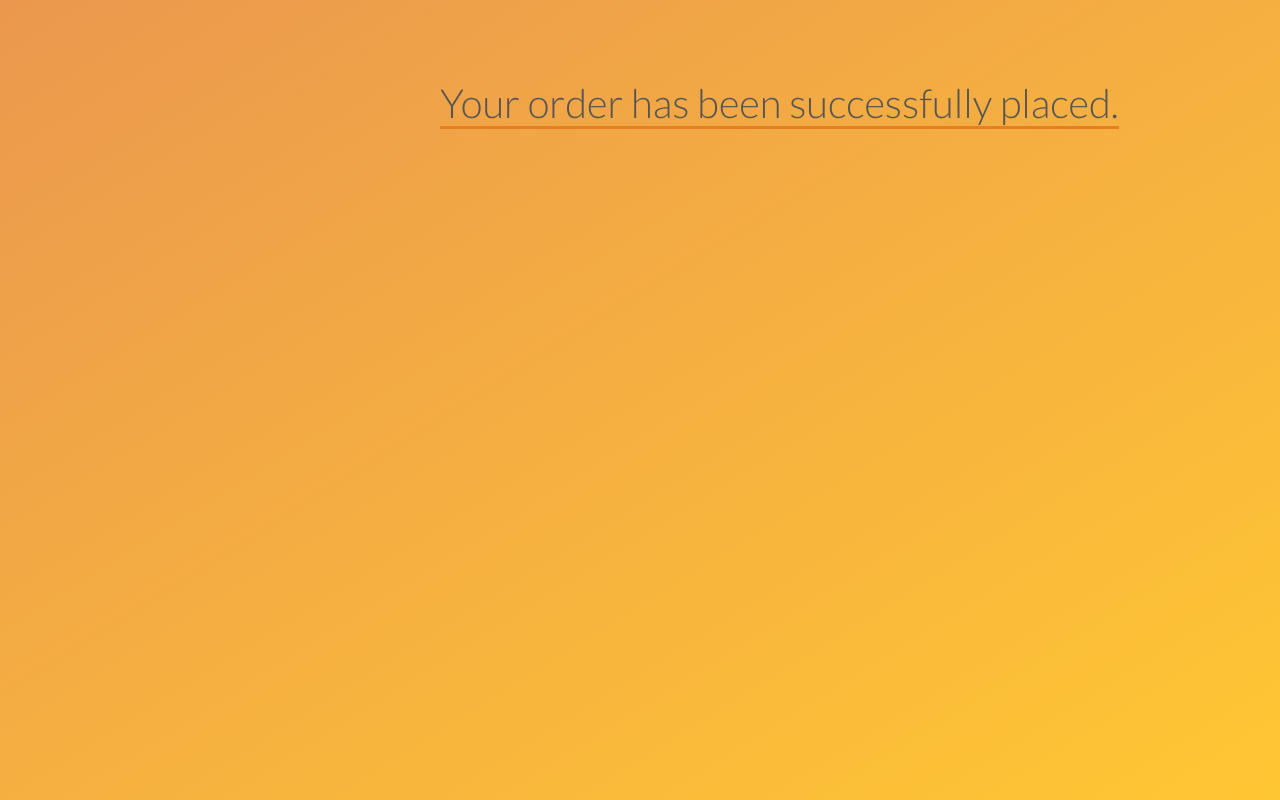
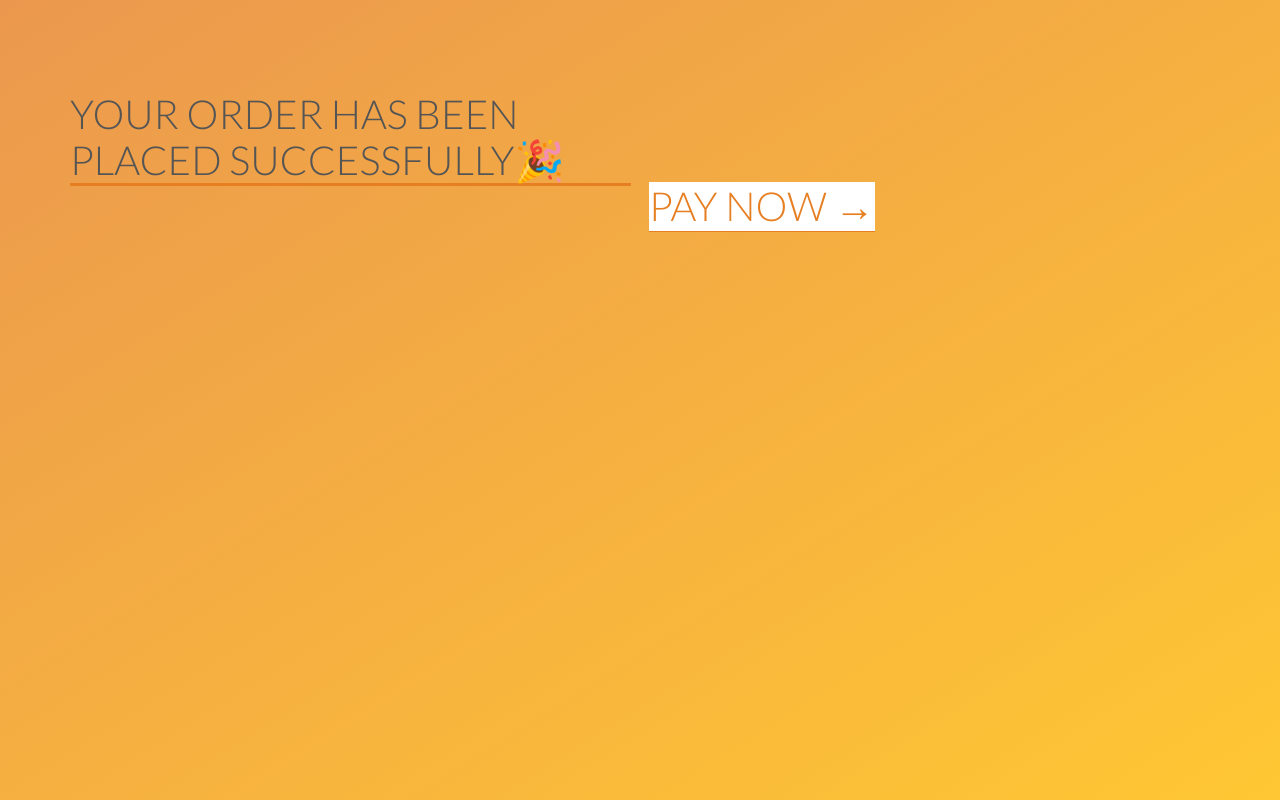
Before and after one commit to himanshu37378/foodifffin, a PHP site: page /submit.php in a window 1280 px wide. Run offline with PHP 8.4, Linux system fonts and the light colour scheme.

Commit message:
hello ji

```diff
--- a/index.php
+++ b/index.php
@@ -37,7 +37,7 @@
        <div class="hero-text-box">
         <h1>Goodbye junk food.<br> Hello super healthy meals.</h1>
         <a class="btn btn-full" href="form.php" target="_blank">I’m hungry</a>
-        <a class="btn btn-ghost" href="#meals">Show me more</a>
+        <a class="btn btn-full" href="#meals">Show me more</a>
         </div>
     </header>
 
@@ -367,7 +367,7 @@
             </div>
 
              <div class="u-center-text u-margin-top-big-8">
-               <a href="form.php" target="_blank" class="btn btn-full">ORDER NOW</a>
+               <a href="form.php" target="_blank" class="btn btn-full" name="month">ORDER NOW</a>
             </div>
 
 
--- a/resources/css/style.css
+++ b/resources/css/style.css
@@ -260,7 +260,7 @@ input[type=submit]:active{
 
 
 header{
-    background-image:linear-gradient(rgba(0, 0, 0, 0.7),rgba(0, 0, 0, 0.7)), url(img/hero.jpg);
+    background-image:linear-gradient(rgba(0, 0, 0, 0.5),rgba(0, 0, 0, 0.5)), url(img/hero.jpg);
     background-size: cover;
     background-position: center;
     height: 100vh;
@@ -300,6 +300,7 @@ header{
     display: inline-block;
     margin-left: 40px;
     background-color: rgba(0, 0, 0, 0.6);
+
 }
 
 .formbtm li{
@@ -901,9 +902,7 @@ footer p{
 }
 
 .orderpl{
-	display: inline-block;
-	 position: absolute;
-	margin-left: 22rem;
+    text-transform: uppercase;
 	border-bottom: 3px solid #e67e22;
 
 }
--- a/submit.php
+++ b/submit.php
@@ -15,10 +15,17 @@
 	<body>
       <section class="submit">
 
-      	<p class="orderpl">
-          Your order has been successfully placed.
-			</p>
-
+		<div class="row">
+			<div class="col span-1-of-2">
+				<p class="orderpl">
+					your order has been placed successfully🎉
+				</p>
+			</div>
+			<div class="col span-1-of-2">
+			<br><br>
+		<a href="payment.php" class="btn-special--white">PAY NOW &rarr;</a>
+			</div>
+		</div>
       </section>
 
 	</body>
```
Also changed, not shown: form.php (+16 -0 lines), payment.php (added).
